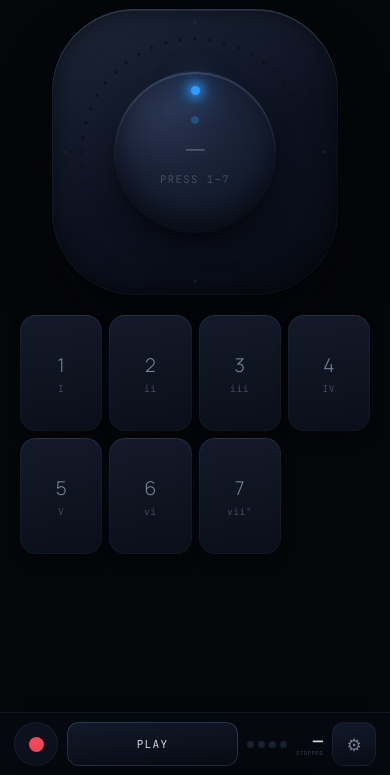
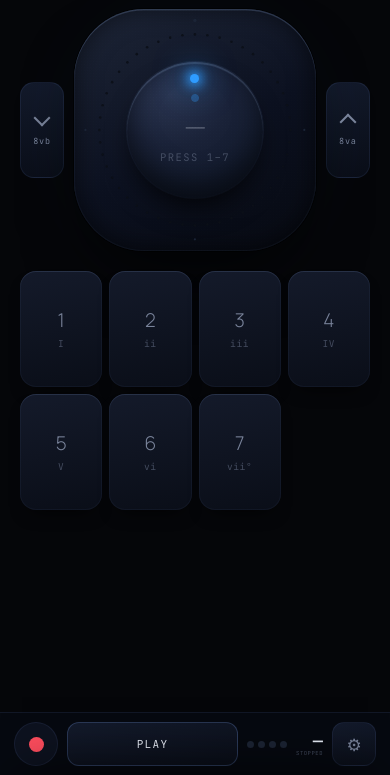
Before and after one commit to SMUTEE/Slipstream, a plain HTML site: page app/index.html in a window 390 px wide. Shown: the part 69-844 px from the top of the page. Drawn offline with Linux system fonts and the light colour scheme.

Commit message:
Add octave shifters either side of the knob
Changing octave meant going to the rack and cycling a field, which is fine for
setting up and useless mid-phrase. There are now two shifters flanking the
knob, marked 8vb and 8va after the move they make.

They clamp at the ends rather than wrapping. Wrapping is right for a field you
cycle while setting up and wrong for a control you hit while playing, where
pressing up at the top should do nothing rather than drop you two octaves. They
light when you are away from centre and dim when there is nowhere further to
go, so the current octave is readable without looking at the rack.

The field in the rack is unchanged and still cycles.

Shifting while a chord is held glides it rather than retriggering, because
octave is part of voicing and voicing already runs through the same path as
every other change.

Verified: up gives 60,64,67 from 48,52,55 and down gives 36,40,43, both ends
clamp, and at 375px the buttons sit at 44x96 clear of the knob with the page
still one screen.

```diff
--- a/app/index.html
+++ b/app/index.html
@@ -32,7 +32,25 @@ header h1 b{font-weight:700;color:var(--hue);transition:color .4s}
 header p{color:var(--fg-dim);margin:10px auto 0;max-width:48ch;font-size:14.5px;font-weight:300}
 
 /* ---------- knob module ---------- */
-.stage{position:relative;display:flex;justify-content:center;padding-block:26px 8px}
+.stage{position:relative;display:flex;align-items:center;justify-content:center;
+  gap:clamp(10px,2.2vw,28px);padding-block:26px 8px}
+
+/* Octave shifters either side of the knob, for moving mid-phrase without
+   reaching for a menu. 8va and 8vb are what the move is actually called. */
+.octshift{flex:0 0 auto;width:56px;height:124px;border-radius:17px;cursor:pointer;
+  background:linear-gradient(170deg,#131A2B,#0A0E18);border:1px solid var(--line);
+  display:flex;flex-direction:column;align-items:center;justify-content:center;gap:9px;
+  color:var(--fg-dim);transition:color .16s,background .16s,border-color .16s,box-shadow .16s,transform .09s;
+  -webkit-tap-highlight-color:transparent;touch-action:manipulation}
+.octshift:hover:not([disabled]){border-color:rgba(130,170,255,.26);color:var(--fg)}
+.octshift:active:not([disabled]){transform:translateY(2px)}
+.octshift .chev{width:14px;height:14px;border-right:2px solid currentColor;border-bottom:2px solid currentColor}
+.octshift.up .chev{transform:rotate(-135deg);margin-top:4px}
+.octshift.down .chev{transform:rotate(45deg);margin-bottom:4px}
+.octshift .t{font-family:var(--mono);font-size:9.5px;letter-spacing:.1em}
+.octshift[data-on="1"]{color:var(--void);background:var(--hue);border-color:var(--hue);
+  box-shadow:0 0 28px -6px var(--hue)}
+.octshift[disabled]{opacity:.26;cursor:default}
 .aura{position:absolute;width:min(560px,96vw);aspect-ratio:1;border-radius:50%;
   background:radial-gradient(circle,var(--hue) 0%,transparent 62%);
   opacity:.05;filter:blur(42px);transition:opacity .45s ease,background .45s ease;pointer-events:none}
@@ -292,7 +310,10 @@ input[type=range]::-moz-range-thumb{width:15px;height:15px;border:0;border-radiu
   header h1{font-size:30px}
   header p{display:none}
   .stage{padding-block:12px 2px}
-  .module{width:min(286px,76vw)}
+  .module{width:min(244px,62vw)}
+  .octshift{width:44px;height:96px;border-radius:14px;gap:7px}
+  .octshift .chev{width:12px;height:12px}
+  .octshift .t{font-size:8.5px}
   .pads{grid-template-columns:repeat(4,1fr);gap:7px;margin-top:18px}
   .pad{aspect-ratio:auto;min-height:116px;border-radius:16px}
   .pad .n{font-size:19px}
@@ -343,6 +364,8 @@ input[type=range]::-moz-range-thumb{width:15px;height:15px;border:0;border-radiu
 
 <div class="stage" id="stage">
   <div class="aura"></div>
+  <button class="octshift down" id="octdn" type="button" aria-label="Octave down">
+    <span class="chev"></span><span class="t">8vb</span></button>
   <div class="module" id="module">
     <svg class="ringsvg" viewBox="0 0 400 400" aria-hidden="true">
       <g id="dots"></g>
@@ -361,6 +384,8 @@ input[type=range]::-moz-range-thumb{width:15px;height:15px;border:0;border-radiu
       </div>
     </div>
   </div>
+  <button class="octshift up" id="octup" type="button" aria-label="Octave up">
+    <span class="chev"></span><span class="t">8va</span></button>
 </div>
 
 <div class="pads" id="pads"></div>
--- a/app/src/ui/controls.js
+++ b/app/src/ui/controls.js
@@ -21,6 +21,10 @@ export function createControls(handlers) {
 
   el('invbtn').onclick = () => { S.inv = (S.inv + 1) % 3; cb.onVoicing(); };
   el('octbtn').onclick = () => { S.oct = S.oct >= 1 ? -1 : S.oct + 1; cb.onVoicing(); };
+  /* The shifters clamp rather than wrap: mid-phrase you want a direction, not
+     a surprise drop of two octaves. The field keeps cycling. */
+  el('octdn').onclick = () => { if (S.oct > -1) { S.oct--; cb.onVoicing(); } };
+  el('octup').onclick = () => { if (S.oct <  1) { S.oct++; cb.onVoicing(); } };
 
   el('slidebtn').onclick = e => {
     S.slide = !S.slide;
@@ -51,6 +55,10 @@ export function renderControls() {
   el('sndsel').value = S.sound;
   el('invbtn').querySelector('.fv').textContent = INVERSIONS[S.inv];
   el('octbtn').querySelector('.fv').textContent = S.oct > 0 ? '+1' : S.oct < 0 ? '−1' : '0';
+  el('octdn').disabled = S.oct <= -1;
+  el('octup').disabled = S.oct >= 1;
+  el('octdn').dataset.on = S.oct < 0 ? '1' : '0';
+  el('octup').dataset.on = S.oct > 0 ? '1' : '0';
   el('clickbox').checked = S.click;
   el('clicktxt').textContent = S.click ? 'On' : 'Off';
   el('glide').value = S.glide;
```
Also changed, not shown: 1 other file.
